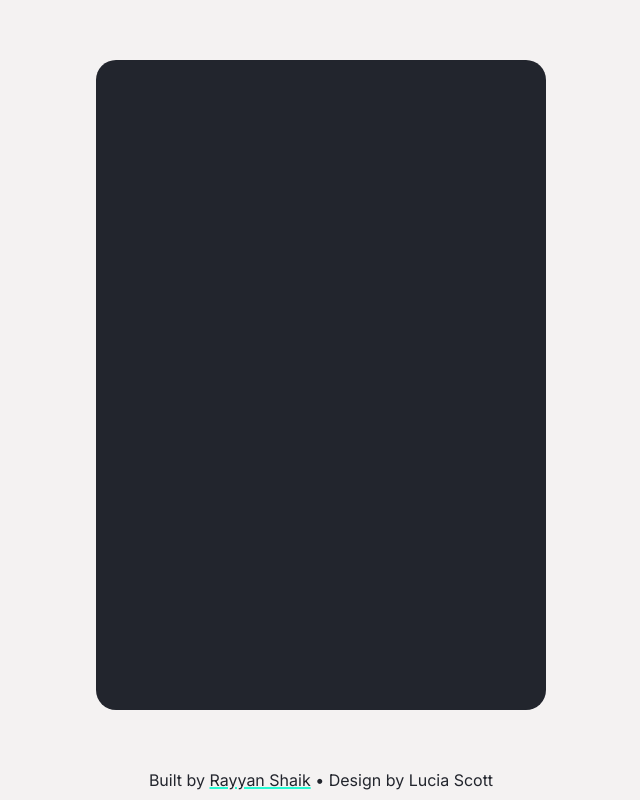
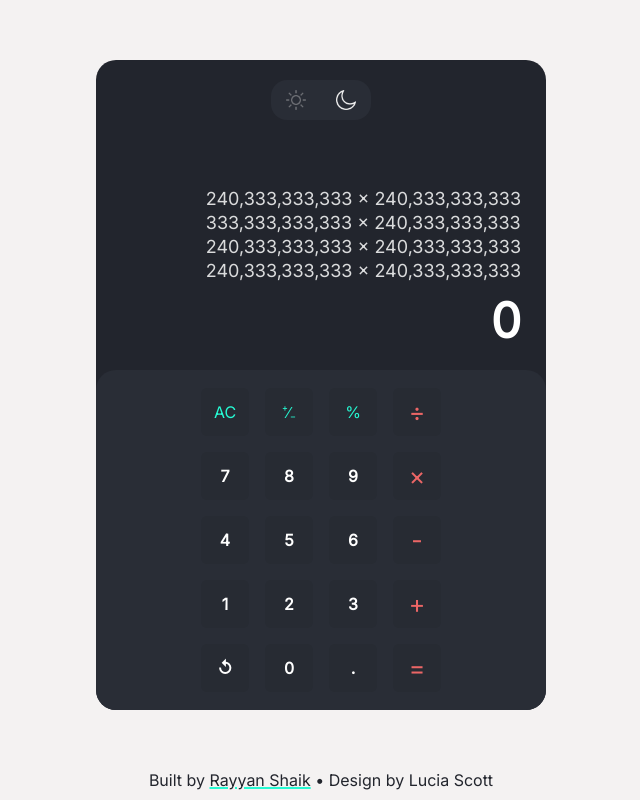
Before and after one commit to rayyanshaik2022/calculator-odin, a plain HTML site: page index.html in a window 1280 px wide. Shown: the whole page, without its empty margins (319-959 px from the left). Drawn offline with Linux system fonts and the light colour scheme.

Commit message:
Completed UI

```diff
--- a/index.html
+++ b/index.html
@@ -15,10 +15,65 @@
     </head>
     <body>
         <div id="calc-container">
-            <div class="mode-switch-container"></div>
-            <div class="number-container"></div>
-            <div class="btn-container"></div>
+            <div id="mode-switch-container">
+                <img src="./assets/sun.png" class="icon" draggable="false"/>
+                <img src="./assets/moon.png" class="icon active-icon" draggable="false"/>
+            </div>
+            <div id="number-container">
+                <div id="number-history">
+                    <div class="prev-calculation">
+                        240,333,333,333 x 240,333,333,333
+                    </div>
+                    <div class="prev-calculation">
+                        333,333,333,333 x 240,333,333,333
+                    </div>
+                    <div class="prev-calculation">
+                        240,333,333,333 x 240,333,333,333
+                    </div>
+                    <div class="prev-calculation">
+                        240,333,333,333 x 240,333,333,333
+                    </div>
+                </div>
+                <div id="number-display">0</div>
+            </div>
+            <div id="btn-card">
+                <div id="btn-container">
+                    <div class="card-row">
+                        <div class="num-btn btn-green">AC</div>
+                        <div class="num-btn btn-green">⁺∕₋</div>
+                        <div class="num-btn btn-green">%</div>
+                        <div class="num-btn btn-red">÷</div>
+                    </div>
+                    <div class="card-row">
+                        <div class="num-btn">7</div>
+                        <div class="num-btn">8</div>
+                        <div class="num-btn">9</div>
+                        <div class="num-btn btn-red">×</div>
+                    </div>
+                    <div class="card-row">
+                        <div class="num-btn">4</div>
+                        <div class="num-btn">5</div>
+                        <div class="num-btn">6</div>
+                        <div class="num-btn btn-red">-</div>
+                    </div>
+                    <div class="card-row">
+                        <div class="num-btn">1</div>
+                        <div class="num-btn">2</div>
+                        <div class="num-btn">3</div>
+                        <div class="num-btn btn-red">+</div>
+                    </div>
+                    <div class="card-row">
+                        <div class="num-btn">↺</div>
+                        <div class="num-btn">0</div>
+                        <div class="num-btn">.</div>
+                        <div class="num-btn btn-red">=</div>
+                    </div>
+                </div>
+            </div>
         </div>
     </body>
-    <footer>Built by <a href="https://github.com/rayyanshaik2022">Rayyan Shaik</a> • Design by Lucia Scott</footer>
+    <footer>
+        Built by <a href="https://github.com/rayyanshaik2022">Rayyan Shaik</a> •
+        Design by Lucia Scott
+    </footer>
 </html>
--- a/styles.css
+++ b/styles.css
@@ -3,14 +3,19 @@
     --secondary-bg-color: #292d36;
     --primary-text-color: white;
     --secondary-text-color: #22252d;
+    --tertiary-text-color: #dadbdc;
     --green-text-color: #26fad3;
     --red-text-coor: #eb6666;
+    --icon-inactive: #6c6e74;
+    --icon-active: #eeeeef;
+    --btn-color: #272b33;
+    --btn-depth: #24272f;
 }
 
 * {
     margin: 0px;
     padding: 0px;
-    font-family: 'Inter', sans-serif;
+    font-family: "Inter", sans-serif;
 }
 
 body {
@@ -25,12 +30,14 @@ body {
 }
 
 #calc-container {
+    display: flex;
+    flex-direction: column;
+    align-items: center;
+    justify-content: space-between;
 
     margin-top: auto;
-
     width: 450px;
     height: 650px;
-
     min-width: 450px;
     min-height: 650px;
 
@@ -43,7 +50,7 @@ footer {
     height: 30px;
 
     text-align: center;
-    color: var(--secondary-text-color)
+    color: var(--secondary-text-color);
 }
 
 a {
@@ -51,3 +58,127 @@ a {
     text-decoration: underline var(--green-text-color);
     text-decoration-thickness: 2px;
 }
+
+#mode-switch-container {
+    display: flex;
+    justify-content: space-around;
+    align-items: center;
+
+    background-color: var(--secondary-bg-color);
+    height: 40px;
+    width: 100px;
+
+    border-radius: 16px;
+
+    margin-top: 20px;
+}
+
+.icon {
+    height: 20px;
+    width: 20px;
+
+    filter: invert(50%) sepia(7%) saturate(300%) hue-rotate(187deg)
+        brightness(83%) contrast(87%);
+}
+
+.icon:hover {
+    cursor: pointer;
+}
+
+.active-icon {
+    filter: invert(90%) sepia(0%) saturate(1791%) hue-rotate(199deg)
+        brightness(110%) contrast(90%);
+}
+
+#number-container {
+    display: flex;
+    flex-direction: column;
+    justify-content: flex-end;
+    align-items: flex-end;
+
+    height: 160px;
+    width: 100%;
+
+    margin-bottom: -50px;
+    gap: 10px;
+}
+
+#btn-card {
+    height: 340px;
+    width: 100%;
+
+    background-color: var(--secondary-bg-color);
+    border-radius: 20px;
+
+    display: flex;
+    justify-content: center;
+    align-items: center;
+}
+
+/* Max number size: 12 digits */
+#number-display {
+    font-size: 48px;
+    font-weight: 700;
+    color: var(--primary-text-color);
+
+    padding-right: 25px;
+}
+
+#number-history {
+    font-size: 18px;
+    font-weight: 500;
+    color: var(--tertiary-text-color);
+
+    padding-right: 25px;
+
+    display: flex;
+    flex-direction: column;
+    gap: 3px;
+}
+
+#btn-container {
+    display: flex;
+    flex-direction: column;
+    align-items: center;
+    gap: 16px;
+}
+
+.card-row {
+    display: flex;
+    gap: 16px;
+}
+
+.num-btn {
+    height: 48px;
+    width: 48px;
+
+    background-color: var(--btn-color);
+
+    display: flex;
+    justify-content: center;
+    align-items: center;
+
+    text-align: center;
+    color: var(--primary-text-color);
+    font-weight: 700;
+    font-size: 16px;
+    user-select: none;
+
+    border-radius: 6px;
+}
+
+.btn-green {
+    color: var(--green-text-color);
+    font-weight: 400;
+}
+
+.btn-red {
+    color: var(--red-text-coor);
+    font-size: 25px;
+    font-weight: 400;
+}
+
+.num-btn:hover {
+    background-color: var(--btn-depth);
+    cursor: pointer;
+}
```
